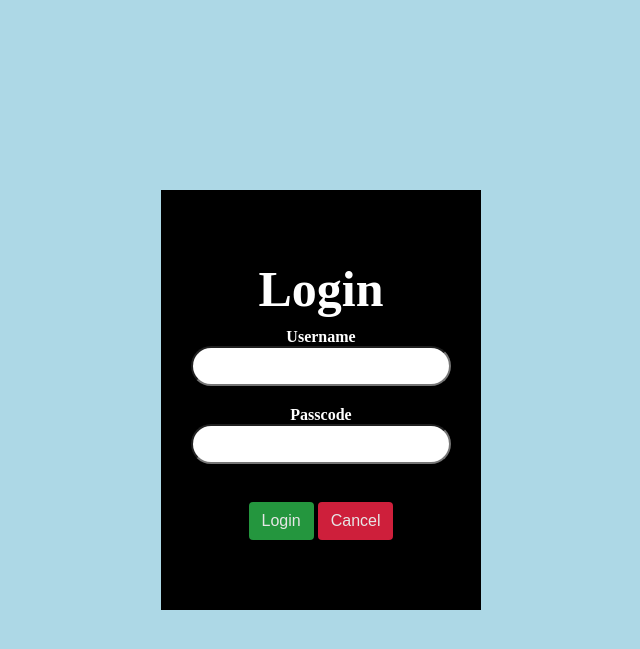
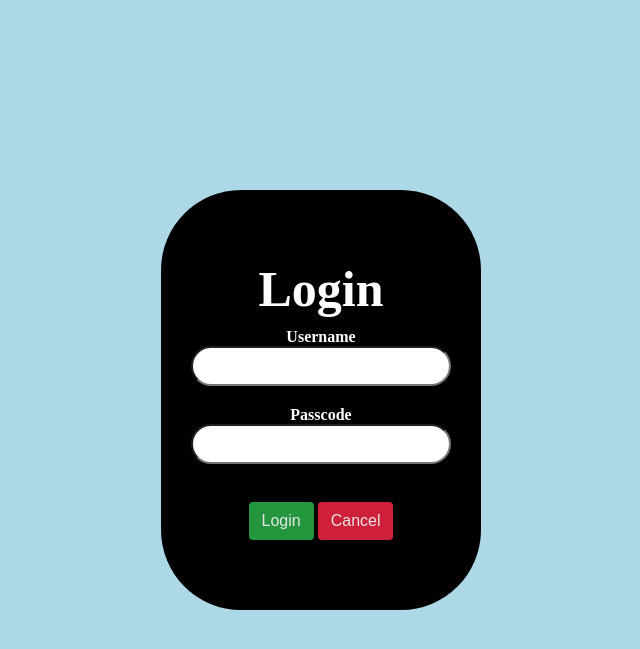
Before and after one commit to antoinecarter/CSE3101-Project, a PHP site: page /shareposts/inc/view/login.php in a window 1280 px wide. Shown: the top 649 px of the page, without its empty margins (319-959 px from the left). Run offline with PHP 8.4, Linux system fonts and the light colour scheme.

Commit message:
added a new line

```diff
--- a/inc/view/login.php
+++ b/inc/view/login.php
@@ -21,6 +21,7 @@
       transform: translate(-50%,-50%);
       box-sizing: border-box;
       padding: 70px 30px;
+      border-radius: 5rem;
 
     }
 
```
